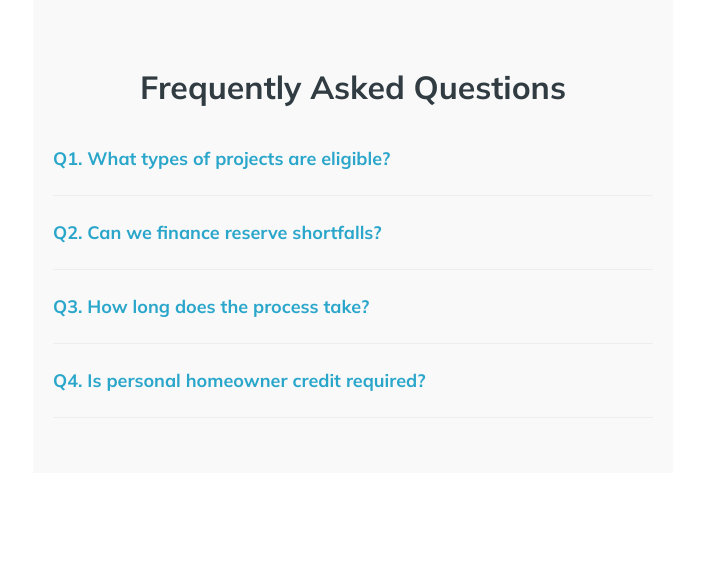
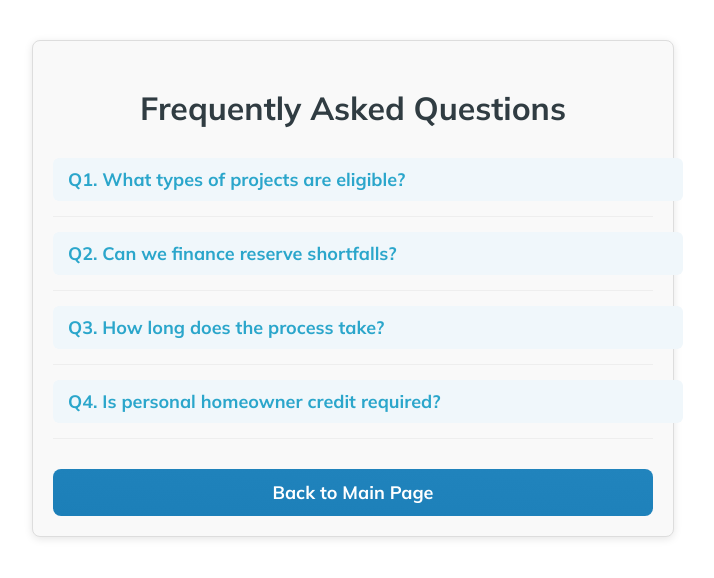
Before and after one commit to MetaCapFin/tu-cielo-site, a React (Create React App) app: page /faq in a window 1280 px wide. Shown: the top 578 px of the page, without its empty margins (287-1001 px from the left). Built offline with nearby package versions, Linux system fonts and the light colour scheme.

Commit message:
Update faq.js

```diff
--- a/src/faq.js
+++ b/src/faq.js
@@ -1,39 +1,118 @@
-import React, { useState } from 'react';
+import React, { useState } from "react";
+import { useNavigate } from "react-router-dom";
 
 const faqData = [
-  { question: 'Q1. What types of projects are eligible?', answer: 'We finance a wide range of capital improvements including roofing, paving, elevators, HVAC systems, and more.' },
-  { question: 'Q2. Can we finance reserve shortfalls?', answer: 'Yes. Our financing can help cover reserve shortfalls identified in your reserve study or upcoming capital needs.' },
-  { question: 'Q3. How long does the process take?', answer: 'Most communities receive funding within 30 to 60 days from initial consultation to closing.' },
-  { question: 'Q4. Is personal homeowner credit required?', answer: 'No. We do not require individual homeowner credit checks or personal guarantees.' },
+  {
+    question: "Q1. What types of projects are eligible?",
+    answer:
+      "We finance a wide range of capital improvements including roofing, paving, elevators, HVAC systems, and more.",
+  },
+  {
+    question: "Q2. Can we finance reserve shortfalls?",
+    answer:
+      "Yes. Our financing can help cover reserve shortfalls identified in your reserve study or upcoming capital needs.",
+  },
+  {
+    question: "Q3. How long does the process take?",
+    answer:
+      "Most communities receive funding within 30 to 60 days from initial consultation to closing.",
+  },
+  {
+    question: "Q4. Is personal homeowner credit required?",
+    answer:
+      "No. We do not require individual homeowner credit checks or personal guarantees.",
+  },
 ];
 
 const FAQSection = () => {
   const [activeIndex, setActiveIndex] = useState(null);
+  const navigate = useNavigate();
 
   const toggleFAQ = (index) => {
     setActiveIndex(activeIndex === index ? null : index);
   };
 
   return (
-    <section className="faq-section" style={{ maxWidth: 600, margin: 'auto' }}>
-      <h2>Frequently Asked Questions</h2>
+    <section
+      className="faq-section"
+      style={{
+        maxWidth: 600,
+        margin: "40px auto",
+        fontFamily: "'Mulish', sans-serif",
+        padding: 20,
+        border: "1px solid #ddd",
+        borderRadius: 8,
+        boxShadow: "0 2px 8px rgba(0,0,0,0.1)",
+      }}
+    >
+      <h2 style={{ textAlign: "center", marginBottom: 30 }}>Frequently Asked Questions</h2>
       {faqData.map((item, index) => (
-        <div key={index} className="faq-item" style={{ marginBottom: 15, cursor: 'pointer' }} onClick={() => toggleFAQ(index)}>
-          <div className="faq-question" style={{ fontWeight: 'bold', fontSize: 18 }}>{item.question}</div>
+        <div
+          key={index}
+          className="faq-item"
+          style={{ marginBottom: 15, cursor: "pointer" }}
+          onClick={() => toggleFAQ(index)}
+        >
+          <div
+            className="faq-question"
+            style={{
+              fontWeight: "bold",
+              fontSize: 18,
+              userSelect: "none",
+              padding: "10px 15px",
+              backgroundColor: "#f0f7fb",
+              borderRadius: 6,
+            }}
+          >
+            {item.question}
+          </div>
           <div
             className="faq-answer-wrapper"
             style={{
-              maxHeight: activeIndex === index ? '300px' : '0',
-              overflow: 'hidden',
-              transition: 'max-height 0.4s ease',
+              maxHeight: activeIndex === index ? 500 : 0,
+              overflow: "hidden",
+              transition: "max-height 0.5s ease",
+              backgroundColor: "#e8f1f7",
+              borderRadius: "0 0 6px 6px",
+              padding: activeIndex === index ? "10px 15px" : "0 15px",
             }}
           >
-            <div className="faq-answer" style={{ padding: '10px 0' }}>
+            <div className="faq-answer" style={{ fontSize: 16, lineHeight: 1.4 }}>
               {item.answer}
             </div>
           </div>
         </div>
       ))}
+
+      <button
+        onClick={() => navigate("/")} // adjust "/" to your main page path if needed
+        style={{
+          marginTop: 30,
+          display: "block",
+          width: "100%",
+          padding: "12px 0",
+          fontSize: 18,
+          fontWeight: "bold",
+          color: "white",
+          background:
+            "linear-gradient(to bottom left, #2184BD, #1C7FB8)",
+          border: "none",
+          borderRadius: 8,
+          cursor: "pointer",
+          fontFamily: "'Mulish', sans-serif",
+          transition: "background-color 0.3s ease",
+        }}
+        onMouseEnter={(e) => {
+          e.currentTarget.style.background = "linear-gradient(to bottom left, #1C7FB8, #2184BD)";
+          e.currentTarget.style.color = "#303c42";
+        }}
+        onMouseLeave={(e) => {
+          e.currentTarget.style.background = "linear-gradient(to bottom left, #2184BD, #1C7FB8)";
+          e.currentTarget.style.color = "white";
+        }}
+      >
+        Back to Main Page
+      </button>
     </section>
   );
 };
```
